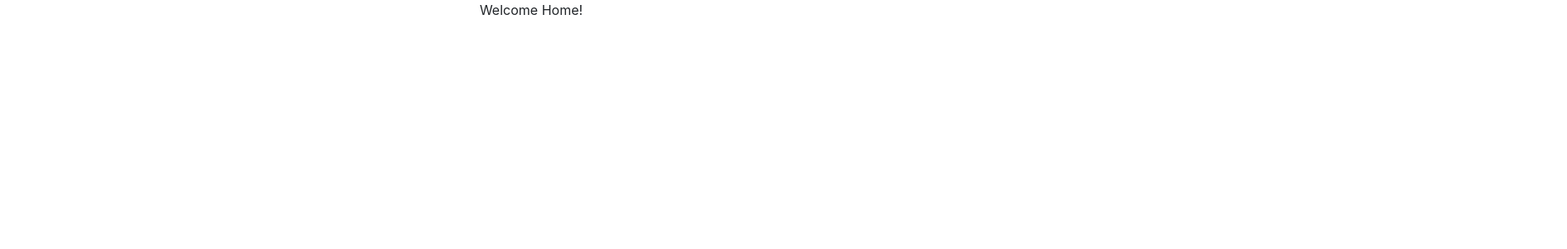
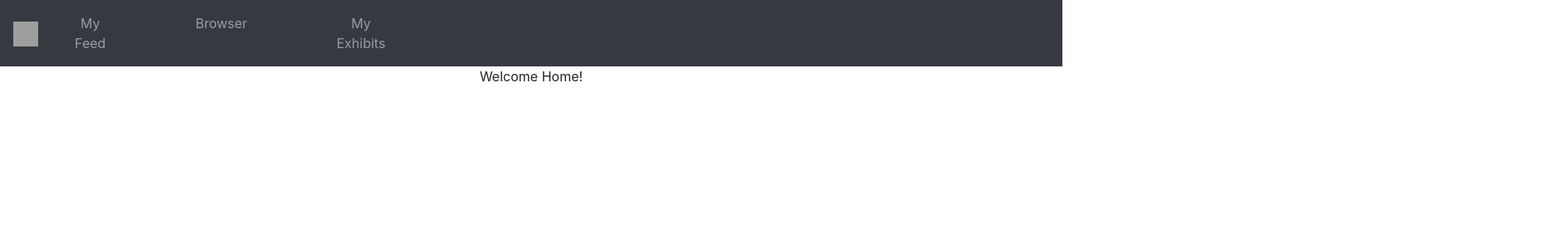
Before and after one commit to TAPinson/METscape, a React (Create React App) app in the folder METscape/client/: page / in a window 1280 px wide. Shown: the top 300 px of the page at 83% size, 1888 px wide, since content can reach past the window. Built offline with nearby package versions, Linux system fonts and the light colour scheme; no server answers; sample sign-in values are in the browser's storage; grey boxes are pictures that could not be loaded.

Commit message:
Basic navbar setup

```diff
--- a/METscape/client/src/App.js
+++ b/METscape/client/src/App.js
@@ -4,6 +4,7 @@ import { BrowserRouter as Router } from "react-router-dom";
 import ApplicationViews from "./components/ApplicationViews";
 import { ToastContainer } from "react-toastify";
 import "react-toastify/dist/ReactToastify.css";
+import AppHeader from "./components/AppHeader";
 
 function App() {
   return (
@@ -12,7 +13,7 @@ function App() {
       <UserProfileProvider>
 
         <Router>
-          {/* <AppHeader /> */}
+          <AppHeader />
           <ApplicationViews />
         </Router>
 
--- /dev/null
+++ b/METscape/client/src/components/AppHeader.css
@@ -0,0 +1,13 @@
+.pointer {
+    cursor: pointer;
+  }
+
+.navbar-nav > li{
+  margin-right:5rem;
+
+}
+
+.navbar-spacer {
+    width: 1000px;
+
+}
--- /dev/null
+++ b/METscape/client/src/components/AppHeader.js
@@ -0,0 +1,104 @@
+import React, { useState, useContext } from 'react';
+import { Link, useHistory } from 'react-router-dom';
+import { toast } from 'react-toastify';
+import {
+    Collapse,
+    Navbar,
+    NavbarToggler,
+    NavbarBrand,
+    Nav,
+    NavItem,
+    NavLink,
+    NavbarText,
+} from 'reactstrap';
+import { UserProfileContext } from '../providers/UserProfileProvider';
+import './AppHeader.css';
+
+const AppHeader = () => {
+    const { getCurrentUser, logout } = useContext(UserProfileContext);
+    const user = getCurrentUser();
+    const history = useHistory();
+    const [isOpen, setIsOpen] = useState(false);
+
+    const toggle = () => setIsOpen(!isOpen);
+
+    const logoutAndReturn = () => {
+        return logout().then(() => {
+            toast.dark('You are now logged out');
+            history.push('/login');
+        });
+    };
+
+    return (
+        <div>
+            <Navbar color="dark" dark expand="md">
+                <NavbarBrand tag={Link} to="/">
+                    <img
+                        id="header-logo"
+                        src="/placeholder.png"
+                        width="30"
+                        height="30"
+                        className="mr-2"
+                        alt="Logo"
+                    />
+                </NavbarBrand>
+                <NavbarToggler onClick={toggle} />
+
+
+                <Nav className="ml-auto" navbar>
+                    {user ? (
+                        <>
+                            <NavItem>
+                                <NavLink to="/myfeed" tag={Link}>
+                                    My Feed
+                                    </NavLink>
+                            </NavItem>
+                            <NavItem>
+                                <NavLink to="/browser" tag={Link}>
+                                    Browser
+                                    </NavLink>
+                            </NavItem>
+                            <NavItem>
+                                <NavLink to="/myexhibits" tag={Link}>
+                                    My Exhibits
+                                    </NavLink>
+                            </NavItem>
+                            <div className="navbar-spacer"></div>
+                            <NavItem>
+                                <NavLink to="/friends" tag={Link}>
+                                    Friends
+                                    </NavLink>
+                            </NavItem>
+                            <NavItem>
+                                <NavLink className="pointer" onClick={logoutAndReturn}>
+                                    Logout
+                                    </NavLink>
+                            </NavItem>
+                            <NavbarText>
+                                Welcome {user.userName}
+                            </NavbarText>
+
+                        </>
+                    ) : (
+                            <>
+                                <NavItem>
+                                    <NavLink to="/login" tag={Link}>
+                                        Login
+                                        </NavLink>
+                                </NavItem>
+                                <NavItem>
+                                    <NavLink to="/register" tag={Link}>
+                                        Register
+                                        </NavLink>
+                                </NavItem>
+                            </>
+                        )}
+
+                </Nav>
+
+            </Navbar>
+        </div>
+    );
+};
+
+export default AppHeader;
--- a/METscape/client/src/pages/Home.js
+++ b/METscape/client/src/pages/Home.js
@@ -11,7 +11,6 @@ const Home = () => {
     return (
         <div >
             Welcome Home!
-
         </div>
     );
 };
```
Also changed, not shown: 1 other file (tests, documents, lock files or other folders).
